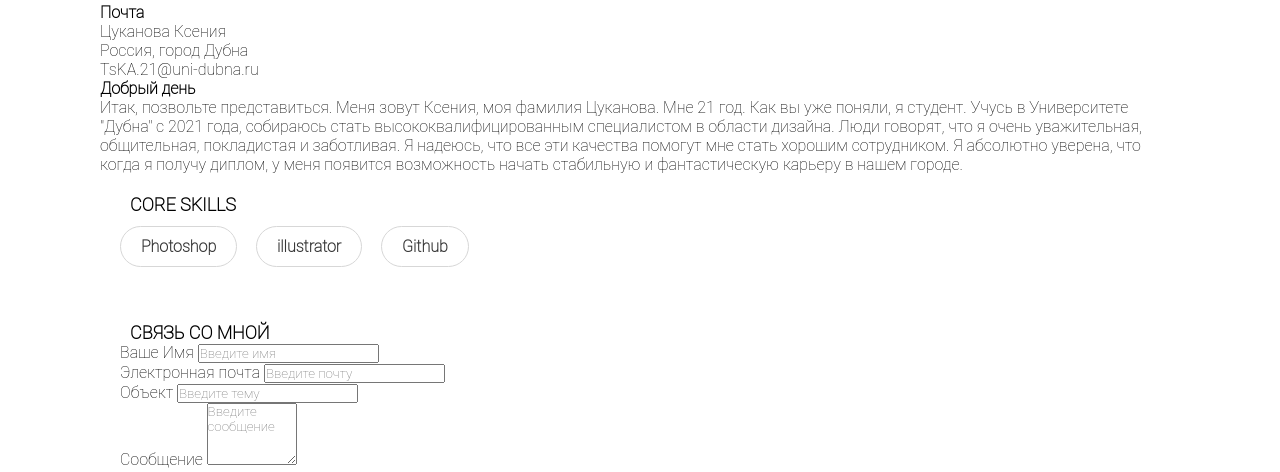
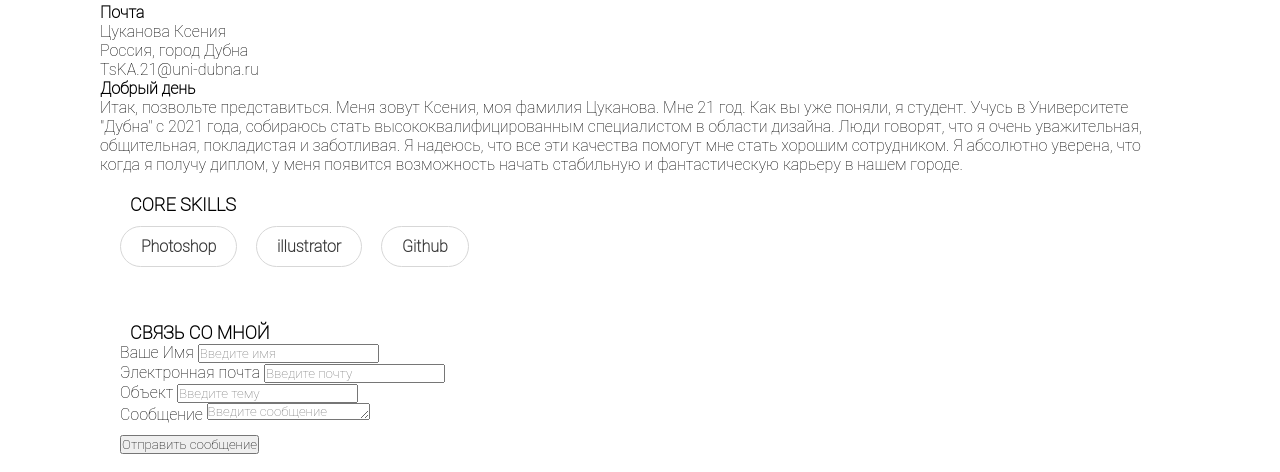
Before and after one commit to Ksenia2101/Dz_2-CSS-, a plain HTML site: page index.html in a window 1280 px wide. Shown: the part 526-998 px from the top of the page. Drawn offline with Linux system fonts and the light colour scheme.

Commit message:
Update index.html

```diff
--- a/index.html
+++ b/index.html
@@ -102,7 +102,7 @@
                 <div class="col-md-12">
                     <div class="form-group">
                         <label class="label" for="#">Сообщение</label>
-                        <textarea name="message" class="form-control" id="message" cols="10" rows="4"
+                        <textarea name="message" class="form-control" id="message" cols="20" rows="1"
                                   placeholder="Введите сообщение"></textarea>
                     </div>
                 </div>
```
